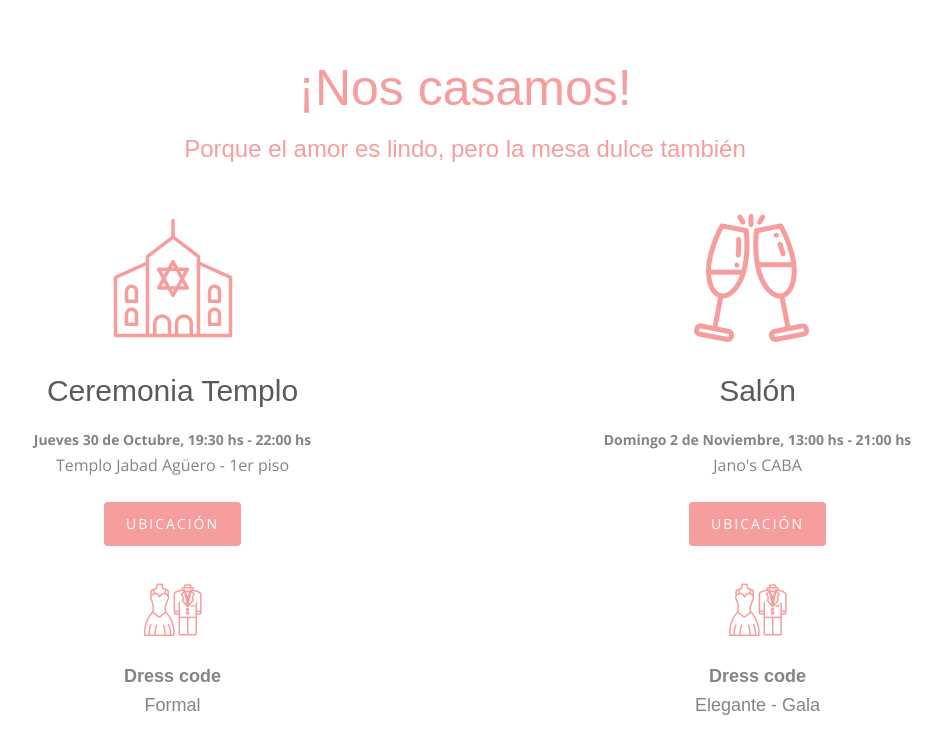
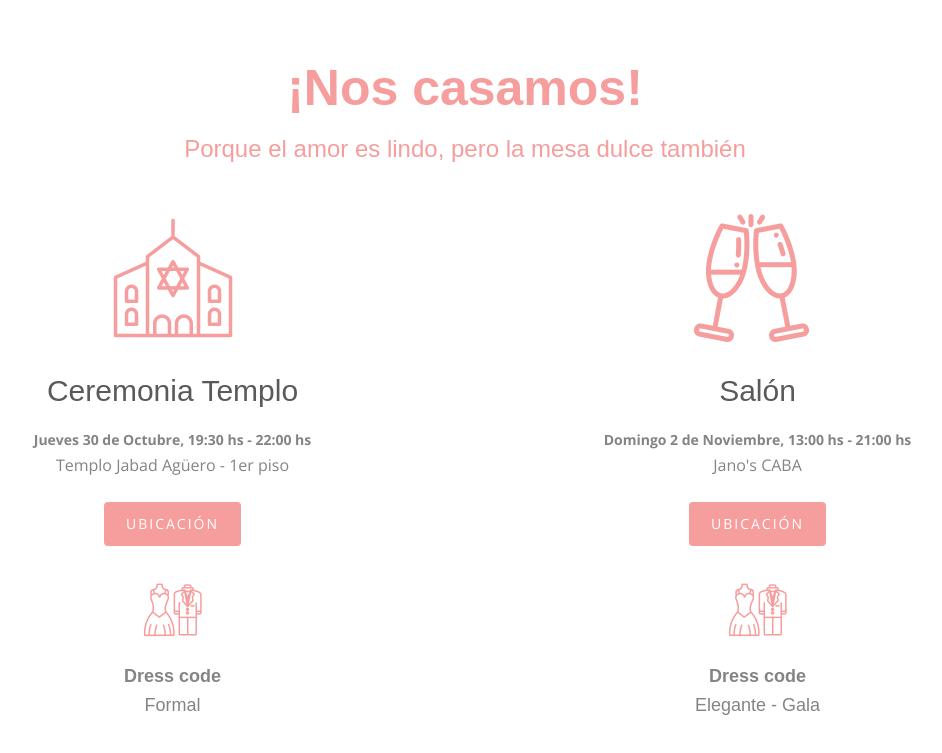
Before and after one commit to maxihschuster/PaginaCasamiento, a website: page index.html in a window 1280 px wide. Shown: the part 986-1739 px from the top of the page, without its empty margins (175-1117 px from the left). Drawn offline with nearby package versions, Linux system fonts and the light colour scheme; some packages are replaced by stand-ins of ours; files whose address does not match are found by name; a web font is replaced by a local one.

Commit message:
Fin o no fin

```diff
--- a/index.html
+++ b/index.html
@@ -97,7 +97,7 @@
 				<div class="row animate-box">
 					<div class="col-md-8 col-md-offset-2">
 						<div class="col-md-12 text-center heading-section">
-							<h2 >¡Nos casamos!</h2>
+							<h2 style="font-weight: 800;">¡Nos casamos!</h2>
 							<h2 style="font-size:x-large;">Porque el amor es lindo, pero la mesa dulce también</h2>
 							<!--<p><strong>Buenos Aires, Argentina</strong></p> -->
 						</div>
```
Also changed, not shown: images/Carrousel-Images/Carrousel2 - copia.jpg (added), images/Carrousel-Images/Carrousel2.jpg.
